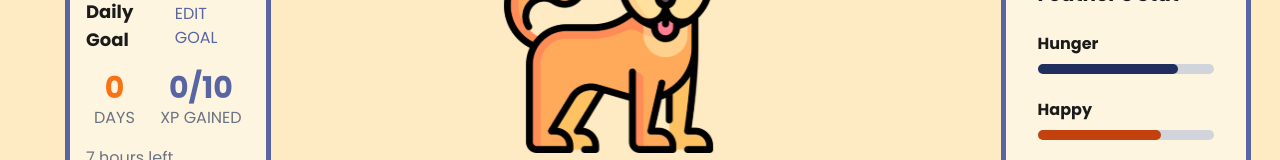
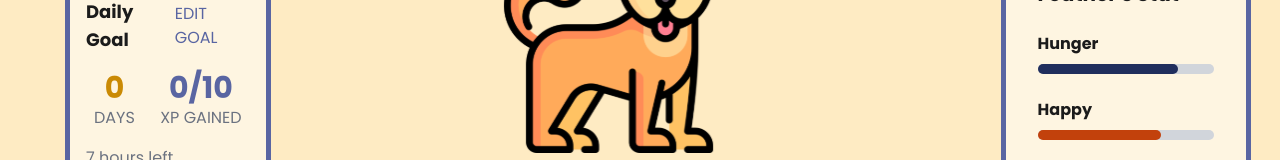
Before and after one commit to cfghk24/Team-3, a Next.js app in the folder frontend/: page / in a window 1280 px wide. Shown: the part 316-476 px from the top of the page. Built offline with nearby package versions, Linux system fonts and the light colour scheme; a web font is replaced by a local one.

Commit message:
improved 7

```diff
--- a/frontend/app/components/Hero.tsx
+++ b/frontend/app/components/Hero.tsx
@@ -15,7 +15,7 @@ const HeroSection: React.FC = () => {
           </div>
           <div className="w-full flex items-center justify-between px-2">
             <div className="flex flex-col justify-center items-center">
-              <p className="text-3xl font-bold text-orange-500">0</p>
+              <p className="text-3xl font-bold text-yellow-600">0</p>
               <p className="text-gray-500">DAYS</p>
             </div>
             <div className="flex flex-col justify-center items-center">
```
